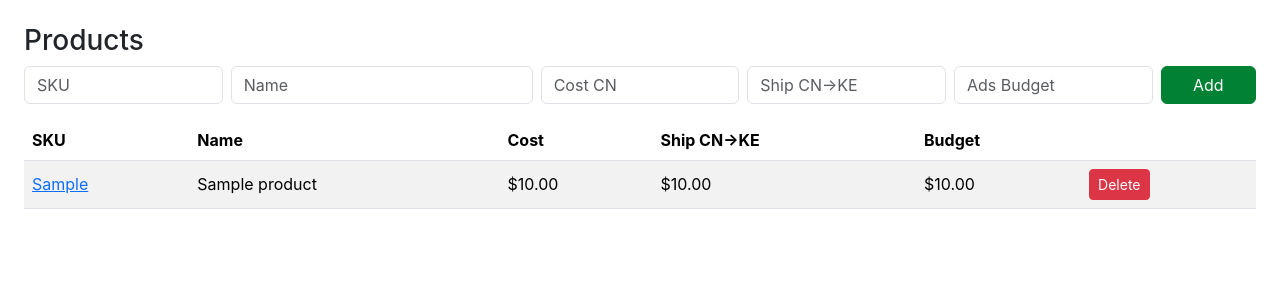
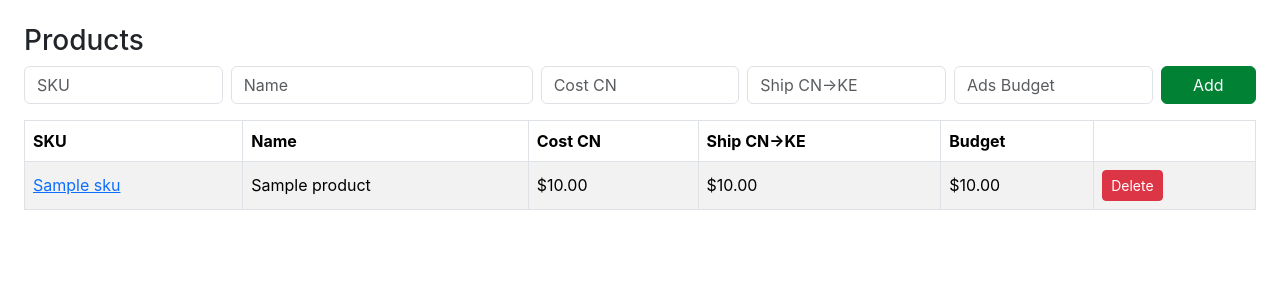
Before and after one commit to EAS-COD-System/eas, a Flask app: template templates/products.html in a window 1280 px wide. Shown: the part 56-356 px from the top of the page. Run offline with Flask 3, Linux system fonts and the light colour scheme; the template is opened without the code that fills it: most values are stand-ins (such as "Sample title", 1, 10 or a date in 2020).

Commit message:
Update products.html

```diff
--- a/templates/products.html
+++ b/templates/products.html
@@ -1,33 +1,34 @@
-
 {% extends "base.html" %}
 {% block content %}
 <h3>Products</h3>
+
 <form method="post" action="/add_product" class="row g-2 mb-3">
-  <div class="col-md-2"><input class="form-control" name="product_sku" placeholder="SKU" required></div>
-  <div class="col-md-3"><input class="form-control" name="product_name" placeholder="Name"></div>
-  <div class="col-md-2"><input class="form-control" name="cost_cn_usd" placeholder="Cost CN"></div>
-  <div class="col-md-2"><input class="form-control" name="default_cnke_ship_usd" placeholder="Ship CN→KE"></div>
-  <div class="col-md-2"><input class="form-control" name="profit_ads_budget_usd" placeholder="Ads Budget"></div>
+  <div class="col-md-2"><input class="form-control" name="sku" placeholder="SKU" required></div>
+  <div class="col-md-3"><input class="form-control" name="name" placeholder="Name"></div>
+  <div class="col-md-2"><input class="form-control" name="cost" placeholder="Cost CN"></div>
+  <div class="col-md-2"><input class="form-control" name="shipping" placeholder="Ship CN→KE"></div>
+  <div class="col-md-2"><input class="form-control" name="budget" placeholder="Ads Budget"></div>
   <div class="col-md-1"><button class="btn btn-success w-100">Add</button></div>
 </form>
 
-<table class="table table-striped">
-<thead><tr><th>SKU</th><th>Name</th><th>Cost</th><th>Ship CN→KE</th><th>Budget</th><th></th></tr></thead>
+<table class="table table-striped table-bordered">
+  <thead><tr><th>SKU</th><th>Name</th><th>Cost CN</th><th>Ship CN→KE</th><th>Budget</th><th></th></tr></thead>
   <tbody>
   {% for p in products %}
   <tr>
-<td><a href="/product/{{ p.product_sku }}">{{ p.product_sku }}</a></td>
-<td>{{ p.product_name }}</td>
-<td>${{ '%.2f'|format(p.cost_cn_usd) }}</td>
-<td>${{ '%.2f'|format(p.default_cnke_ship_usd) }}</td>
-<td>${{ '%.2f'|format(p.profit_ads_budget_usd) }}</td>
+    <td><a href="/product/{{ p.sku }}">{{ p.sku }}</a></td>
+    <td>{{ p.name }}</td>
+    <td>${{ '%.2f'|format(p.cost) }}</td>
+    <td>${{ '%.2f'|format(p.shipping) }}</td>
+    <td>${{ '%.2f'|format(p.budget) }}</td>
     <td>
       <form method="post" action="/delete_product">
-<input type="hidden" name="product_sku" value="{{ p.product_sku }}">
+        <input type="hidden" name="sku" value="{{ p.sku }}">
         <button class="btn btn-danger btn-sm">Delete</button>
       </form>
     </td>
   </tr>
   {% endfor %}
-</tbody></table>
+  </tbody>
+</table>
 {% endblock %}
```
Lines whose indentation alone changed are shown as unchanged.
